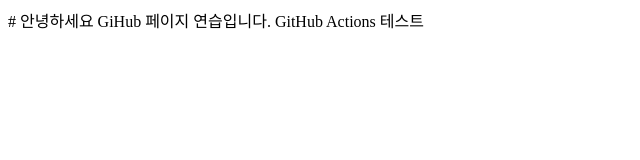
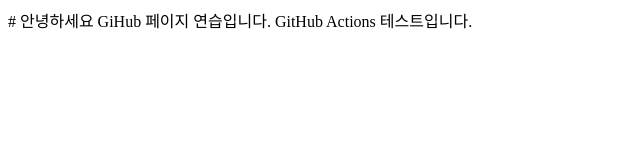
Before and after one commit to kuun1000/kuun1000.github.io, a plain HTML site: page index.html in a window 1280 px wide. Shown: the full height of the page, 0-640 px from the left. Drawn offline with Linux system fonts and the light colour scheme.

Commit message:
GitHub Actions Test

```diff
--- a/index.html
+++ b/index.html
@@ -9,6 +9,6 @@
     # 안녕하세요
 
     GiHub 페이지 연습입니다.
-    GitHub Actions 테스트
+    GitHub Actions 테스트입니다.
 </body>
 </html>
```
